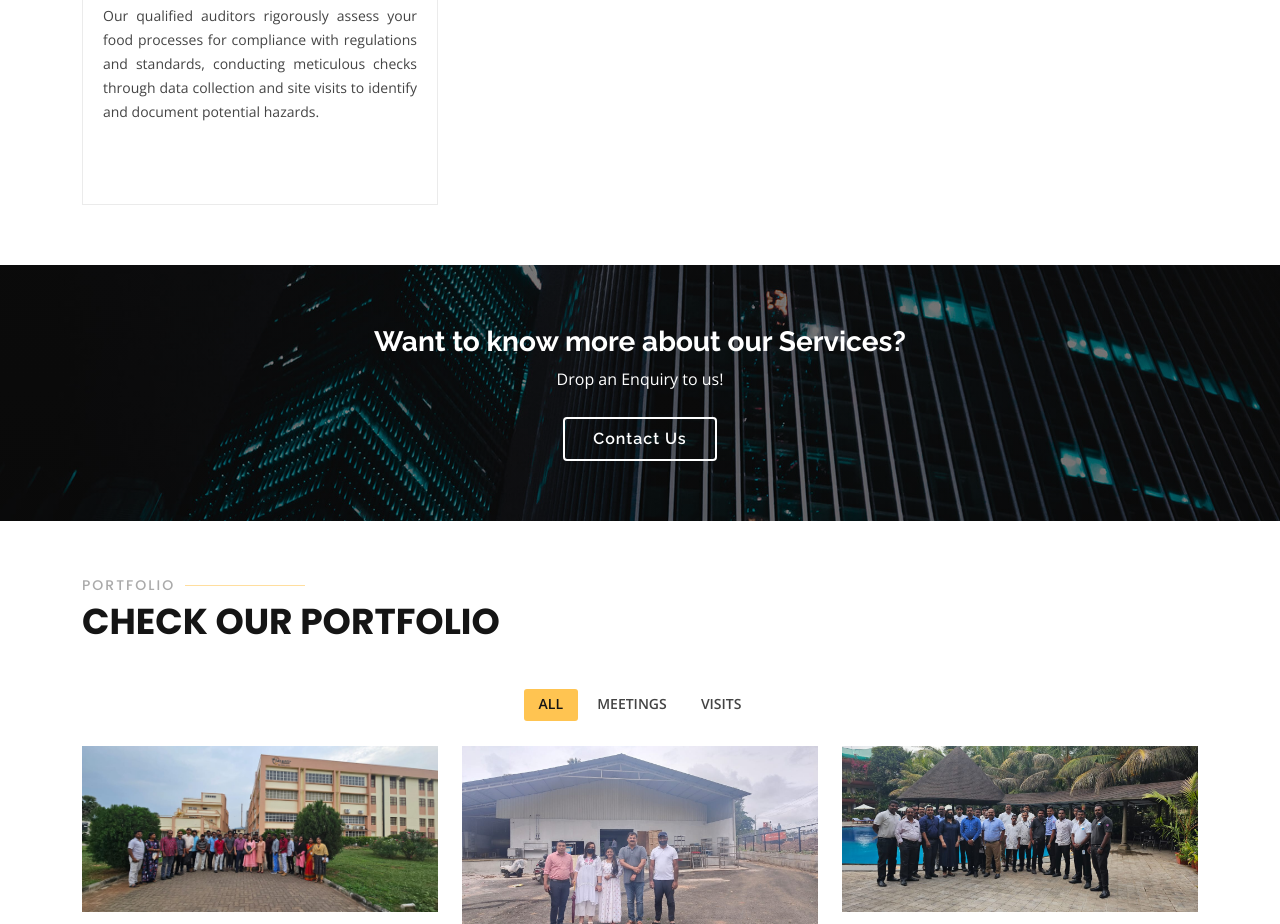
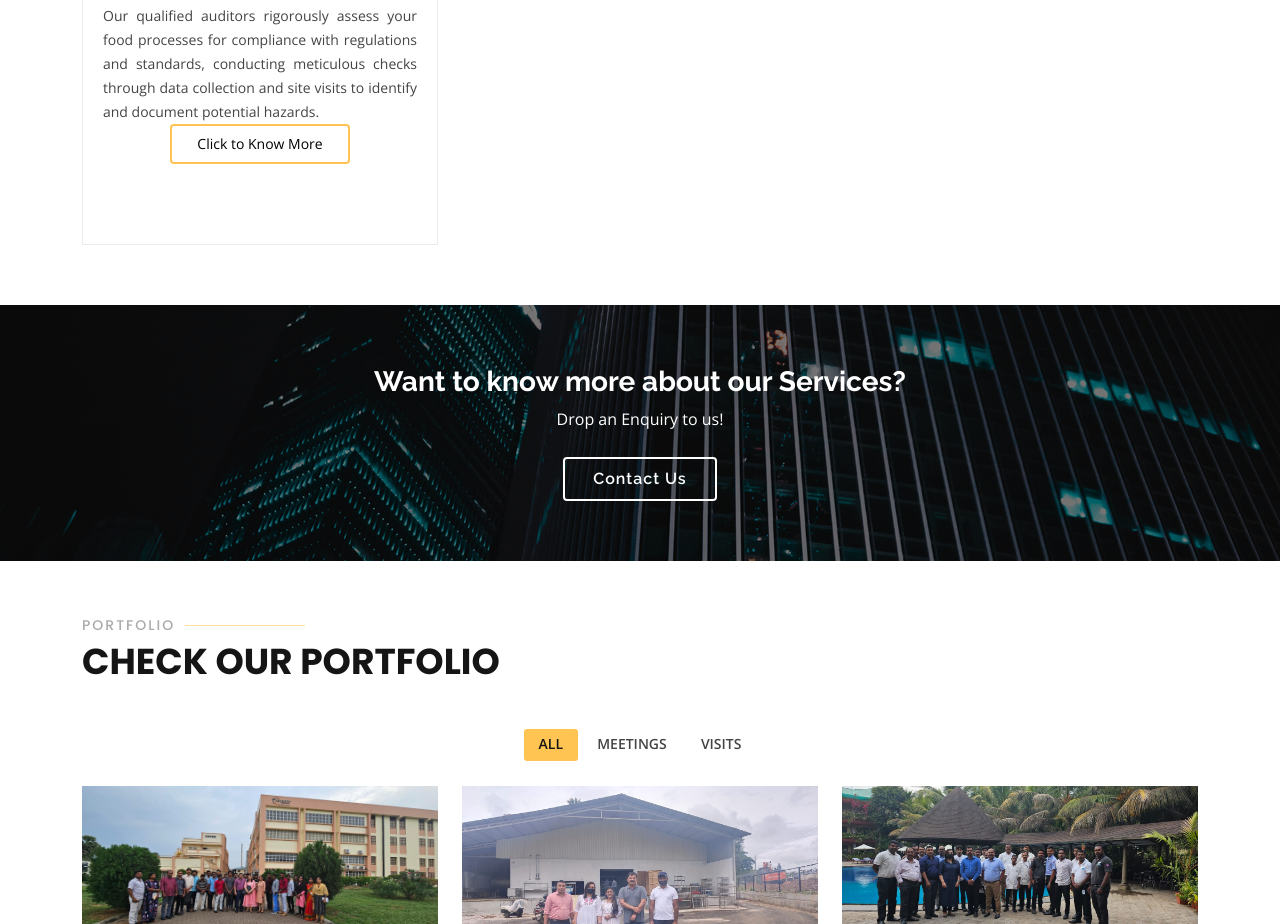
Before and after one commit to Satietyfrm/SatietyWeb, a plain HTML site: page index.html in a window 1280 px wide. Shown: the part 1840-2764 px from the top of the page. Drawn offline with nearby package versions, Linux system fonts and the light colour scheme.

Commit message:
Update index.html

```diff
--- a/index.html
+++ b/index.html
@@ -251,6 +251,7 @@
               <p style="text-align: justify;">Our qualified auditors rigorously assess your food processes for
                 compliance with regulations and standards, conducting meticulous checks through data collection and site
                 visits to identify and document potential hazards.</p>
+              <a href="aboutus-expanded.html" class="get-started-btn" style="color: black;">Click to Know More</a>
             </div>
           </div>
 
```
